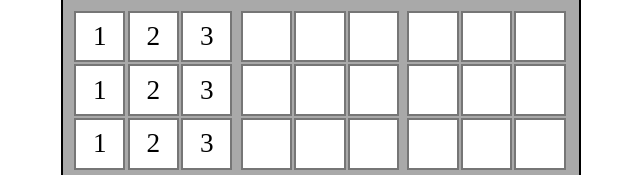
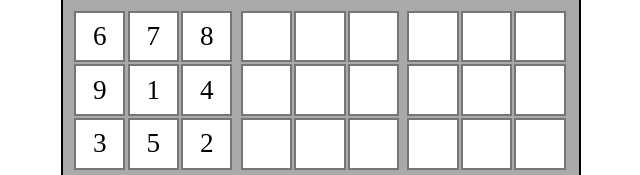
Before and after one commit to hextek23/sudoku-web, a plain HTML site: page index.html in a window 1280 px wide. Shown: the part 228-403 px from the top of the page, 319-959 px from the left. Drawn offline with Linux system fonts and the light colour scheme; a web font is replaced by a local one.

Commit message:
fixed html and succesfully generates random unique 3x3

```diff
--- a/index.html
+++ b/index.html
@@ -38,108 +38,108 @@
             <input type="text" onkeypress="return isNumberKey(event)" class="grid-item g9" maxlength="1" ></input>
         </div>
         <div class="sudoku9 s2">
-            <input type="text" onkeypress="return isNumberKey(event)" class="grid-item" maxlength="1" ></input>
-            <input type="text" onkeypress="return isNumberKey(event)" class="grid-item" maxlength="1" ></input>
-            <input type="text" onkeypress="return isNumberKey(event)" class="grid-item" maxlength="1" ></input>
+            <input type="text" onkeypress="return isNumberKey(event)" class="grid-item g1" maxlength="1" ></input>
+            <input type="text" onkeypress="return isNumberKey(event)" class="grid-item g2" maxlength="1" ></input>
+            <input type="text" onkeypress="return isNumberKey(event)" class="grid-item g3" maxlength="1" ></input>
 
-            <input type="text" onkeypress="return isNumberKey(event)" class="grid-item" maxlength="1" ></input>
-            <input type="text" onkeypress="return isNumberKey(event)" class="grid-item" maxlength="1" ></input>
-            <input type="text" onkeypress="return isNumberKey(event)" class="grid-item" maxlength="1" ></input>
+            <input type="text" onkeypress="return isNumberKey(event)" class="grid-item g4" maxlength="1" ></input>
+            <input type="text" onkeypress="return isNumberKey(event)" class="grid-item g5" maxlength="1" ></input>
+            <input type="text" onkeypress="return isNumberKey(event)" class="grid-item g6" maxlength="1" ></input>
 
-            <input type="text" onkeypress="return isNumberKey(event)" class="grid-item" maxlength="1" ></input>
-            <input type="text" onkeypress="return isNumberKey(event)" class="grid-item" maxlength="1" ></input>
-            <input type="text" onkeypress="return isNumberKey(event)" class="grid-item" maxlength="1" ></input>
+            <input type="text" onkeypress="return isNumberKey(event)" class="grid-item g7" maxlength="1" ></input>
+            <input type="text" onkeypress="return isNumberKey(event)" class="grid-item g8" maxlength="1" ></input>
+            <input type="text" onkeypress="return isNumberKey(event)" class="grid-item g9" maxlength="1" ></input>
         </div>
         <div class="sudoku9 s3">
-            <input type="text" onkeypress="return isNumberKey(event)" class="grid-item" maxlength="1" ></input>
-            <input type="text" onkeypress="return isNumberKey(event)" class="grid-item" maxlength="1" ></input>
-            <input type="text" onkeypress="return isNumberKey(event)" class="grid-item" maxlength="1" ></input>
+            <input type="text" onkeypress="return isNumberKey(event)" class="grid-item g1" maxlength="1" ></input>
+            <input type="text" onkeypress="return isNumberKey(event)" class="grid-item g2" maxlength="1" ></input>
+            <input type="text" onkeypress="return isNumberKey(event)" class="grid-item g3" maxlength="1" ></input>
 
-            <input type="text" onkeypress="return isNumberKey(event)" class="grid-item" maxlength="1" ></input>
-            <input type="text" onkeypress="return isNumberKey(event)" class="grid-item" maxlength="1" ></input>
-            <input type="text" onkeypress="return isNumberKey(event)" class="grid-item" maxlength="1" ></input>
+            <input type="text" onkeypress="return isNumberKey(event)" class="grid-item g4" maxlength="1" ></input>
+            <input type="text" onkeypress="return isNumberKey(event)" class="grid-item g5" maxlength="1" ></input>
+            <input type="text" onkeypress="return isNumberKey(event)" class="grid-item g6" maxlength="1" ></input>
 
-            <input type="text" onkeypress="return isNumberKey(event)" class="grid-item" maxlength="1" ></input>
-            <input type="text" onkeypress="return isNumberKey(event)" class="grid-item" maxlength="1" ></input>
-            <input type="text" onkeypress="return isNumberKey(event)" class="grid-item" maxlength="1" ></input>
+            <input type="text" onkeypress="return isNumberKey(event)" class="grid-item g7" maxlength="1" ></input>
+            <input type="text" onkeypress="return isNumberKey(event)" class="grid-item g8" maxlength="1" ></input>
+            <input type="text" onkeypress="return isNumberKey(event)" class="grid-item g9" maxlength="1" ></input>
         </div>
         <div class="sudoku9 s4">
-            <input type="text" onkeypress="return isNumberKey(event)" class="grid-item" maxlength="1" ></input>
-            <input type="text" onkeypress="return isNumberKey(event)" class="grid-item" maxlength="1" ></input>
-            <input type="text" onkeypress="return isNumberKey(event)" class="grid-item" maxlength="1" ></input>
+            <input type="text" onkeypress="return isNumberKey(event)" class="grid-item g1" maxlength="1" ></input>
+            <input type="text" onkeypress="return isNumberKey(event)" class="grid-item g2" maxlength="1" ></input>
+            <input type="text" onkeypress="return isNumberKey(event)" class="grid-item g3" maxlength="1" ></input>
 
-            <input type="text" onkeypress="return isNumberKey(event)" class="grid-item" maxlength="1" ></input>
-            <input type="text" onkeypress="return isNumberKey(event)" class="grid-item" maxlength="1" ></input>
-            <input type="text" onkeypress="return isNumberKey(event)" class="grid-item" maxlength="1" ></input>
+            <input type="text" onkeypress="return isNumberKey(event)" class="grid-item g4" maxlength="1" ></input>
+            <input type="text" onkeypress="return isNumberKey(event)" class="grid-item g5" maxlength="1" ></input>
+            <input type="text" onkeypress="return isNumberKey(event)" class="grid-item g6" maxlength="1" ></input>
 
-            <input type="text" onkeypress="return isNumberKey(event)" class="grid-item" maxlength="1" ></input>
-            <input type="text" onkeypress="return isNumberKey(event)" class="grid-item" maxlength="1" ></input>
-            <input type="text" onkeypress="return isNumberKey(event)" class="grid-item" maxlength="1" ></input>
+            <input type="text" onkeypress="return isNumberKey(event)" class="grid-item g7" maxlength="1" ></input>
+            <input type="text" onkeypress="return isNumberKey(event)" class="grid-item g8" maxlength="1" ></input>
+            <input type="text" onkeypress="return isNumberKey(event)" class="grid-item g9" maxlength="1" ></input>
         </div>
         <div class="sudoku9 s5">
-            <input type="text" onkeypress="return isNumberKey(event)" class="grid-item" maxlength="1" ></input>
-            <input type="text" onkeypress="return isNumberKey(event)" class="grid-item" maxlength="1" ></input>
-            <input type="text" onkeypress="return isNumberKey(event)" class="grid-item" maxlength="1" ></input>
+            <input type="text" onkeypress="return isNumberKey(event)" class="grid-item g1" maxlength="1" ></input>
+            <input type="text" onkeypress="return isNumberKey(event)" class="grid-item g2" maxlength="1" ></input>
+            <input type="text" onkeypress="return isNumberKey(event)" class="grid-item g3" maxlength="1" ></input>
 
-            <input type="text" onkeypress="return isNumberKey(event)" class="grid-item" maxlength="1" ></input>
-            <input type="text" onkeypress="return isNumberKey(event)" class="grid-item" maxlength="1" ></input>
-            <input type="text" onkeypress="return isNumberKey(event)" class="grid-item" maxlength="1" ></input>
+            <input type="text" onkeypress="return isNumberKey(event)" class="grid-item g4" maxlength="1" ></input>
+            <input type="text" onkeypress="return isNumberKey(event)" class="grid-item g5" maxlength="1" ></input>
+            <input type="text" onkeypress="return isNumberKey(event)" class="grid-item g6" maxlength="1" ></input>
 
-            <input type="text" onkeypress="return isNumberKey(event)" class="grid-item" maxlength="1" ></input>
-            <input type="text" onkeypress="return isNumberKey(event)" class="grid-item" maxlength="1" ></input>
-            <input type="text" onkeypress="return isNumberKey(event)" class="grid-item" maxlength="1" ></input>
+            <input type="text" onkeypress="return isNumberKey(event)" class="grid-item g7" maxlength="1" ></input>
+            <input type="text" onkeypress="return isNumberKey(event)" class="grid-item g8" maxlength="1" ></input>
+            <input type="text" onkeypress="return isNumberKey(event)" class="grid-item g9" maxlength="1" ></input>
         </div>
         <div class="sudoku9 s6">
-            <input type="text" onkeypress="return isNumberKey(event)" class="grid-item" maxlength="1" ></input>
-            <input type="text" onkeypress="return isNumberKey(event)" class="grid-item" maxlength="1" ></input>
-            <input type="text" onkeypress="return isNumberKey(event)" class="grid-item" maxlength="1" ></input>
+            <input type="text" onkeypress="return isNumberKey(event)" class="grid-item g1" maxlength="1" ></input>
+            <input type="text" onkeypress="return isNumberKey(event)" class="grid-item g2" maxlength="1" ></input>
+            <input type="text" onkeypress="return isNumberKey(event)" class="grid-item g3" maxlength="1" ></input>
 
-            <input type="text" onkeypress="return isNumberKey(event)" class="grid-item" maxlength="1" ></input>
-            <input type="text" onkeypress="return isNumberKey(event)" class="grid-item" maxlength="1" ></input>
-            <input type="text" onkeypress="return isNumberKey(event)" class="grid-item" maxlength="1" ></input>
+            <input type="text" onkeypress="return isNumberKey(event)" class="grid-item g4" maxlength="1" ></input>
+            <input type="text" onkeypress="return isNumberKey(event)" class="grid-item g5" maxlength="1" ></input>
+            <input type="text" onkeypress="return isNumberKey(event)" class="grid-item g6" maxlength="1" ></input>
 
-            <input type="text" onkeypress="return isNumberKey(event)" class="grid-item" maxlength="1" ></input>
-            <input type="text" onkeypress="return isNumberKey(event)" class="grid-item" maxlength="1" ></input>
-            <input type="text" onkeypress="return isNumberKey(event)" class="grid-item" maxlength="1" ></input>
+            <input type="text" onkeypress="return isNumberKey(event)" class="grid-item g7" maxlength="1" ></input>
+            <input type="text" onkeypress="return isNumberKey(event)" class="grid-item g8" maxlength="1" ></input>
+            <input type="text" onkeypress="return isNumberKey(event)" class="grid-item g9" maxlength="1" ></input>
         </div>
         <div class="sudoku9 s7">
-            <input type="text" onkeypress="return isNumberKey(event)" class="grid-item" maxlength="1" ></input>
-            <input type="text" onkeypress="return isNumberKey(event)" class="grid-item" maxlength="1" ></input>
-            <input type="text" onkeypress="return isNumberKey(event)" class="grid-item" maxlength="1" ></input>
+            <input type="text" onkeypress="return isNumberKey(event)" class="grid-item g1" maxlength="1" ></input>
+            <input type="text" onkeypress="return isNumberKey(event)" class="grid-item g2" maxlength="1" ></input>
+            <input type="text" onkeypress="return isNumberKey(event)" class="grid-item g3" maxlength="1" ></input>
 
-            <input type="text" onkeypress="return isNumberKey(event)" class="grid-item" maxlength="1" ></input>
-            <input type="text" onkeypress="return isNumberKey(event)" class="grid-item" maxlength="1" ></input>
-            <input type="text" onkeypress="return isNumberKey(event)" class="grid-item" maxlength="1" ></input>
+            <input type="text" onkeypress="return isNumberKey(event)" class="grid-item g4" maxlength="1" ></input>
+            <input type="text" onkeypress="return isNumberKey(event)" class="grid-item g5" maxlength="1" ></input>
+            <input type="text" onkeypress="return isNumberKey(event)" class="grid-item g6" maxlength="1" ></input>
 
-            <input type="text" onkeypress="return isNumberKey(event)" class="grid-item" maxlength="1" ></input>
-            <input type="text" onkeypress="return isNumberKey(event)" class="grid-item" maxlength="1" ></input>
-            <input type="text" onkeypress="return isNumberKey(event)" class="grid-item" maxlength="1" ></input>
+            <input type="text" onkeypress="return isNumberKey(event)" class="grid-item g7" maxlength="1" ></input>
+            <input type="text" onkeypress="return isNumberKey(event)" class="grid-item g8" maxlength="1" ></input>
+            <input type="text" onkeypress="return isNumberKey(event)" class="grid-item g9" maxlength="1" ></input>
         </div>
         <div class="sudoku9 s8">
-            <input type="text" onkeypress="return isNumberKey(event)" class="grid-item" maxlength="1" ></input>
-            <input type="text" onkeypress="return isNumberKey(event)" class="grid-item" maxlength="1" ></input>
-            <input type="text" onkeypress="return isNumberKey(event)" class="grid-item" maxlength="1" ></input>
+            <input type="text" onkeypress="return isNumberKey(event)" class="grid-item g1" maxlength="1" ></input>
+            <input type="text" onkeypress="return isNumberKey(event)" class="grid-item g2" maxlength="1" ></input>
+            <input type="text" onkeypress="return isNumberKey(event)" class="grid-item g3" maxlength="1" ></input>
 
-            <input type="text" onkeypress="return isNumberKey(event)" class="grid-item" maxlength="1" ></input>
-            <input type="text" onkeypress="return isNumberKey(event)" class="grid-item" maxlength="1" ></input>
-            <input type="text" onkeypress="return isNumberKey(event)" class="grid-item" maxlength="1" ></input>
+            <input type="text" onkeypress="return isNumberKey(event)" class="grid-item g4" maxlength="1" ></input>
+            <input type="text" onkeypress="return isNumberKey(event)" class="grid-item g5" maxlength="1" ></input>
+            <input type="text" onkeypress="return isNumberKey(event)" class="grid-item g6" maxlength="1" ></input>
 
-            <input type="text" onkeypress="return isNumberKey(event)" class="grid-item" maxlength="1" ></input>
-            <input type="text" onkeypress="return isNumberKey(event)" class="grid-item" maxlength="1" ></input>
-            <input type="text" onkeypress="return isNumberKey(event)" class="grid-item" maxlength="1" ></input>
+            <input type="text" onkeypress="return isNumberKey(event)" class="grid-item g7" maxlength="1" ></input>
+            <input type="text" onkeypress="return isNumberKey(event)" class="grid-item g8" maxlength="1" ></input>
+            <input type="text" onkeypress="return isNumberKey(event)" class="grid-item g9" maxlength="1" ></input>
         </div>
         <div class="sudoku9 s9">
-            <input type="text" onkeypress="return isNumberKey(event)" class="grid-item" maxlength="1" ></input>
-            <input type="text" onkeypress="return isNumberKey(event)" class="grid-item" maxlength="1" ></input>
-            <input type="text" onkeypress="return isNumberKey(event)" class="grid-item" maxlength="1" ></input>
+            <input type="text" onkeypress="return isNumberKey(event)" class="grid-item g1" maxlength="1" ></input>
+            <input type="text" onkeypress="return isNumberKey(event)" class="grid-item g2" maxlength="1" ></input>
+            <input type="text" onkeypress="return isNumberKey(event)" class="grid-item g3" maxlength="1" ></input>
 
-            <input type="text" onkeypress="return isNumberKey(event)" class="grid-item" maxlength="1" ></input>
-            <input type="text" onkeypress="return isNumberKey(event)" class="grid-item" maxlength="1" ></input>
-            <input type="text" onkeypress="return isNumberKey(event)" class="grid-item" maxlength="1" ></input>
+            <input type="text" onkeypress="return isNumberKey(event)" class="grid-item g4" maxlength="1" ></input>
+            <input type="text" onkeypress="return isNumberKey(event)" class="grid-item g5" maxlength="1" ></input>
+            <input type="text" onkeypress="return isNumberKey(event)" class="grid-item g6" maxlength="1" ></input>
 
-            <input type="text" onkeypress="return isNumberKey(event)" class="grid-item" maxlength="1" ></input>
-            <input type="text" onkeypress="return isNumberKey(event)" class="grid-item" maxlength="1" ></input>
-            <input type="text" onkeypress="return isNumberKey(event)" class="grid-item" maxlength="1" ></input>
+            <input type="text" onkeypress="return isNumberKey(event)" class="grid-item g7" maxlength="1" ></input>
+            <input type="text" onkeypress="return isNumberKey(event)" class="grid-item g8" maxlength="1" ></input>
+            <input type="text" onkeypress="return isNumberKey(event)" class="grid-item g9" maxlength="1" ></input>
         </div>
 
 
```
Also changed, not shown: script.js (+23 -6 lines).
